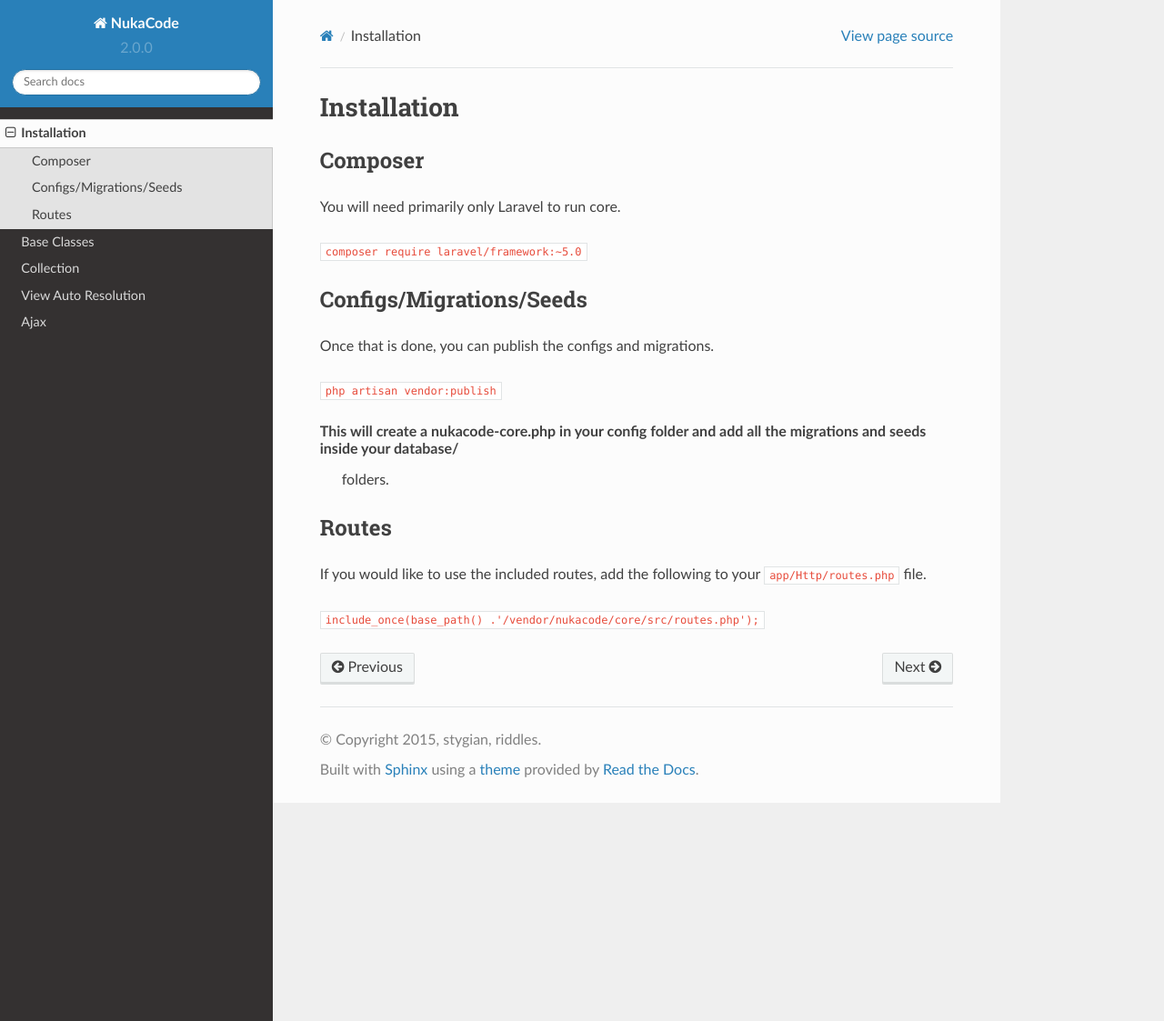
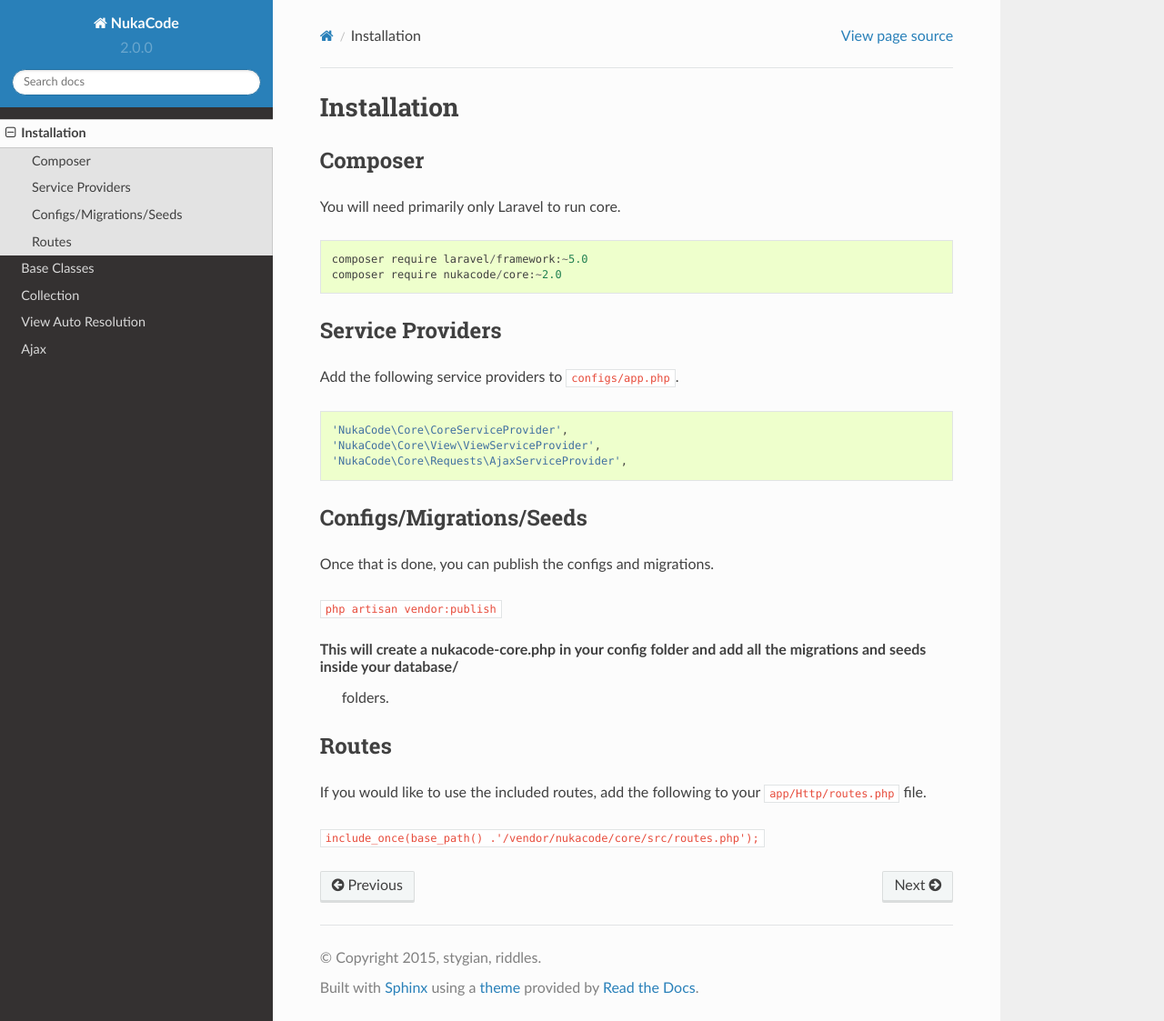
Before and after one commit to NukaCode/core, a Sphinx documentation site: the page built from docs/source/install.rst, in a window 1280 px wide and 1123 px high. Shown: the whole window at 91% size. Built offline with Sphinx 7.4.7 and the Read the Docs theme 2.0.0, drawn with Linux system fonts in a browser that asks for light colours; pages that are not in the unit, such as notebooks, are missing from menus.

Commit message:
Fixing docs

```diff
--- a/docs/source/install.rst
+++ b/docs/source/install.rst
@@ -4,9 +4,19 @@
 Composer
 ------------------------------------
 You will need primarily only Laravel to run core.
+::
 
-``composer require laravel/framework:~5.0``
+    composer require laravel/framework:~5.0
+    composer require nukacode/core:~2.0
 
+Service Providers
+------------------------------------
+Add the following service providers to ``configs/app.php``.
+::
+
+     'NukaCode\Core\CoreServiceProvider',
+     'NukaCode\Core\View\ViewServiceProvider',
+     'NukaCode\Core\Requests\AjaxServiceProvider',
 Configs/Migrations/Seeds
 ------------------------------------
 Once that is done, you can publish the configs and migrations.
```
Also changed, not shown: docs/source/index.rst (+2 -10 lines), 1 other file.
